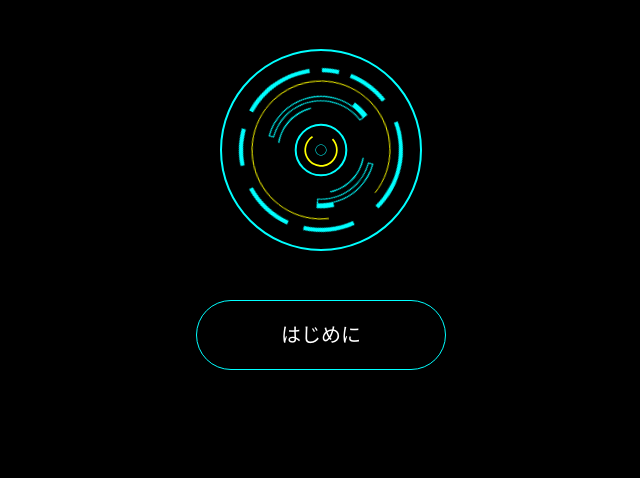
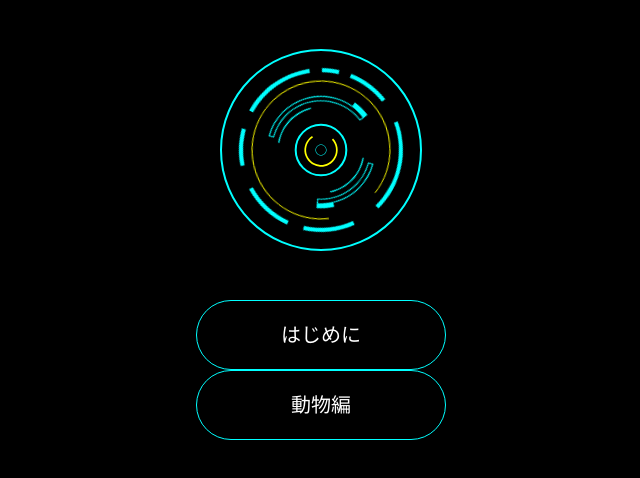
Before and after one commit to linkevery2s/endangeredspecies, a plain HTML site: page test1/index.html in a window 1280 px wide. Shown: the whole page, without its empty margins (319-959 px from the left). Drawn offline with nearby package versions, Linux system fonts and the light colour scheme.

Commit message:
Update index.html

```diff
--- a/test1/index.html
+++ b/test1/index.html
@@ -210,6 +210,8 @@
 
     <div class="nav_button py-5 text-xl manu1">はじめに</div>
 
+    <div class="nav_button py-5 text-xl manu2">動物編</div>
+
 
   </center>
 
```
